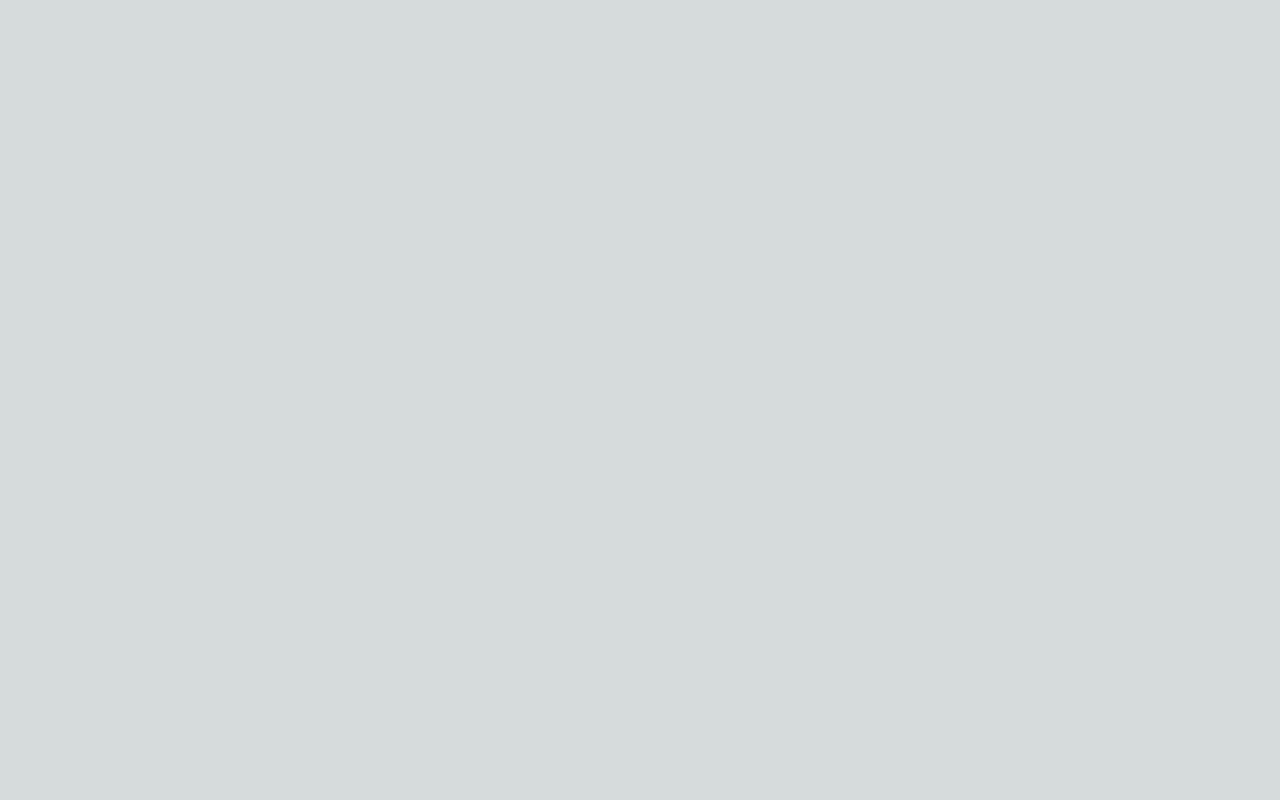
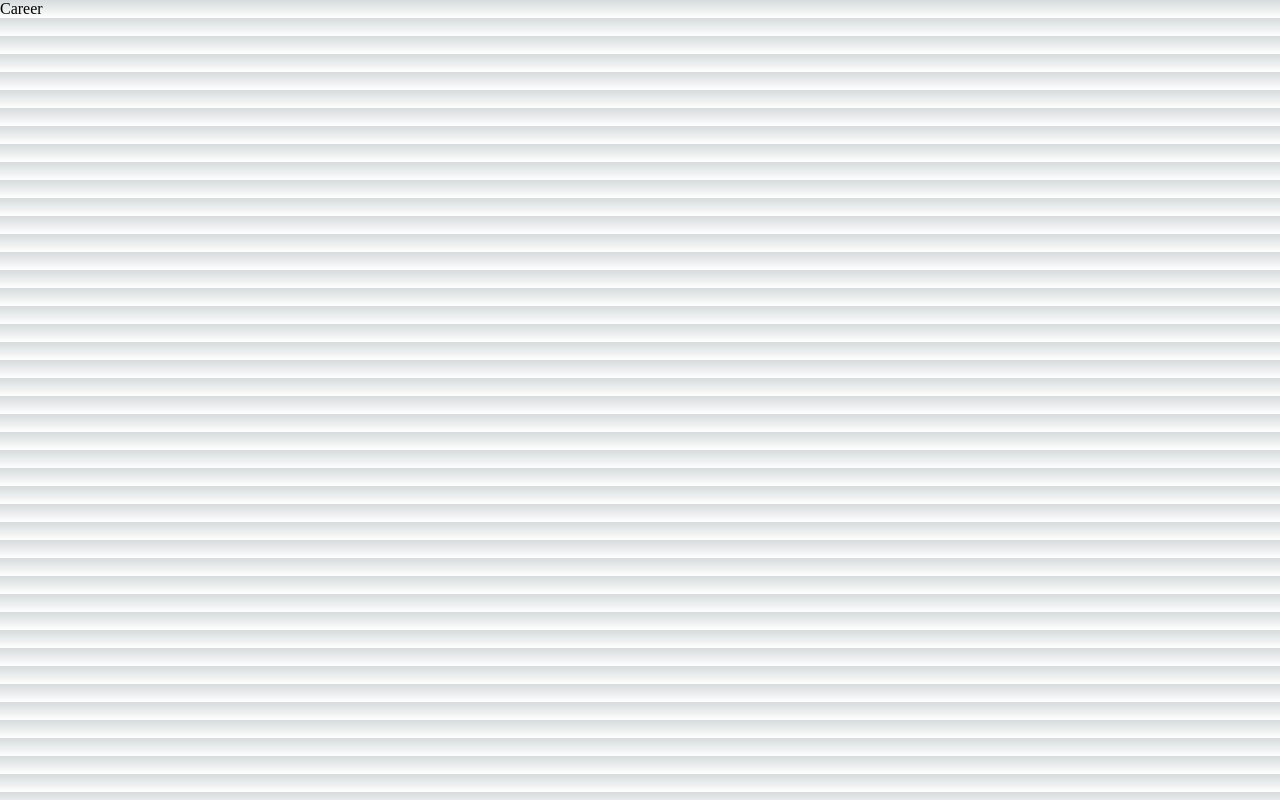
Before and after one commit to RKY2023/Ashboard, a Next.js app: page /career in a window 1280 px wide. Built offline with nearby package versions, Linux system fonts and the light colour scheme.

Commit message:
projects

```diff
--- a/pages/career/index.js
+++ b/pages/career/index.js
@@ -1,6 +1,7 @@
 export default function careerPage () {
     return (
         <>
+        Career
         </>
     );
 };
--- a/pages/career/projects/index.js
+++ b/pages/career/projects/index.js
@@ -1,7 +1,7 @@
 export default function projectPage () {
     return (
         <>
-                <h1 className='m-2 text-center'>
+        <h1 className='m-2 text-center'>
             Projects here
         </h1>
         <div className='m-5'>
--- a/pages/index.js
+++ b/pages/index.js
@@ -10,7 +10,7 @@ export default function Main() {
   return (
     <>
       <Head>
-        <title>Create Next App</title>
+        <title>Ashboard</title>
         <meta name="description" content="Generated by create next app" />
         <meta name="viewport" content="width=device-width, initial-scale=1" />
         <link rel="icon" href="/favicon.ico" />
```
